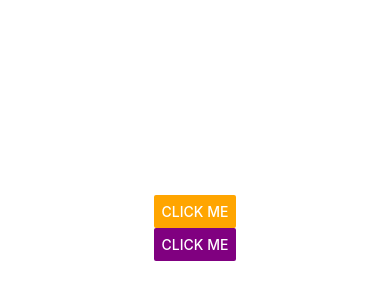
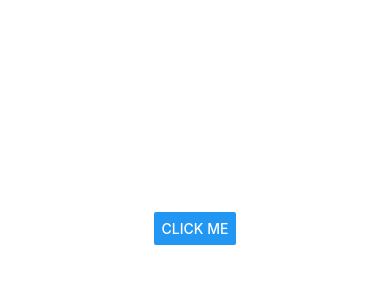
Before and after one commit to chanakaSubasinghe/FirstApp-React-Native, a React Native app: screen / in a window 390 px wide. Shown: the part 194-494 px from the top of the page. Built offline with nearby package versions, Linux system fonts and the light colour scheme.

Commit message:
add comments about StyleSheet

```diff
--- a/App.js
+++ b/App.js
@@ -2,38 +2,24 @@ import React from 'react';
 import {
   StyleSheet,
   SafeAreaView,
-  Button,
-  Alert
+  Button
 } from 'react-native';
 
 export default function App() {
 
   return (
-    // SafeAreaView support for new iPhone's top notch
+    // we can pass multiple objects to style attribute
+    // style={[styles.container],[containerStyle]}
     <SafeAreaView style={styles.container}>
-      {/* alert method work on both android and IOS */}
+
       <Button
         title="Click Me"
-        color="orange"
-        onPress={() => Alert.alert('My title', 'My Message', [
-          {
-            text: 'Yes',
-            onPress: () => console.log('Yes')
-          },
-          {
-            text: 'No'
-          }
-        ])} />
+        onPress={() => console.log('Yes')} />
 
-      {/* prompt method work on only IOS */}
-      <Button
-        title="Click Me"
-        color="purple"
-        onPress={() => Alert.prompt('My title', 'My Message', (text) => console.log(text))} />
     </SafeAreaView>
   );
 }
-
+// this StyleSheet,create method will validate styles - spelling mistakes
 const styles = StyleSheet.create({
   container: {
     flex: 1,
```
